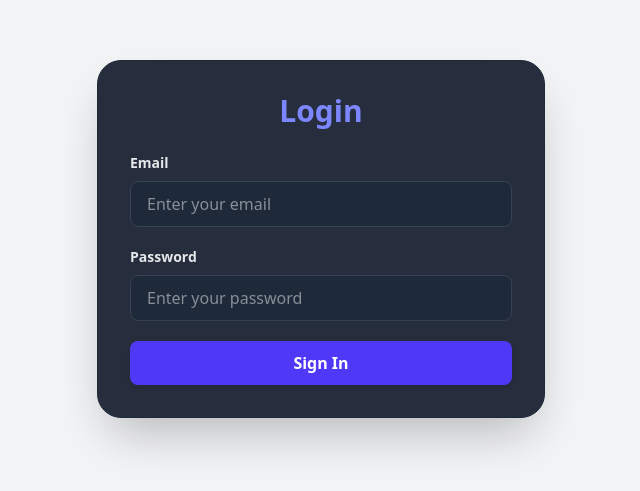
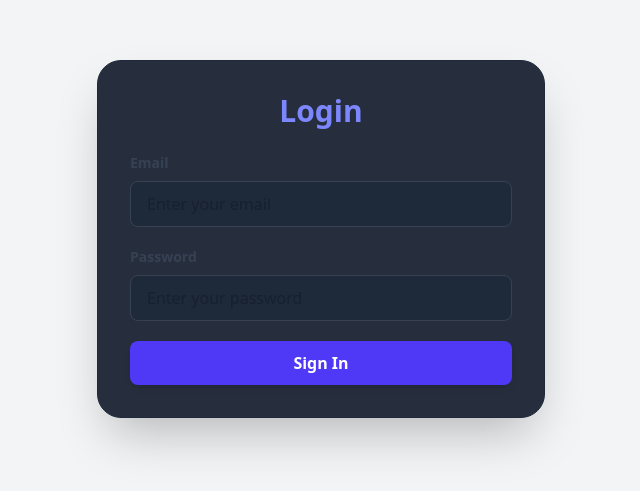
Before and after one commit to shruti1234-5/taskflow, a Next.js app: page /login in a window 1280 px wide. Shown: the part 161-652 px from the top of the page, without its empty margins (319-959 px from the left). Built offline with nearby package versions, Linux system fonts and the light colour scheme.

Commit message:
Update page.jsx

```diff
--- a/src/app/(unauthenticated)/login/page.jsx
+++ b/src/app/(unauthenticated)/login/page.jsx
@@ -67,7 +67,7 @@ export default function LoginPage() {
       <form onSubmit={handleSubmit} className="space-y-5">
         {/* Email */}
         <div>
-          <label className="block text-gray-700 dark:text-gray-200 text-sm font-semibold mb-2">
+          <label className="block text-gray-700 dark:text-black-200 text-sm font-semibold mb-2">
             Email
           </label>
           <input
@@ -77,13 +77,13 @@ export default function LoginPage() {
             onChange={handleChange}
             required
             placeholder="Enter your email"
-            className="w-full px-4 py-2.5 border border-gray-300 dark:border-gray-700 rounded-lg bg-white dark:bg-gray-800 text-gray-900 dark:text-gray-100"
+            className="w-full px-4 py-2.5 border border-gray-300 dark:border-gray-700 rounded-lg bg-white dark:bg-gray-800 text-gray-900 dark:text-black-100"
           />
         </div>
 
         {/* Password */}
         <div>
-          <label className="block text-gray-700 dark:text-gray-200 text-sm font-semibold mb-2">
+          <label className="block text-gray-700 dark:text-black-200 text-sm font-semibold mb-2">
             Password
           </label>
           <input
@@ -93,7 +93,7 @@ export default function LoginPage() {
             onChange={handleChange}
             required
             placeholder="Enter your password"
-            className="w-full px-4 py-2.5 border border-gray-300 dark:border-gray-700 dark:text-black rounded-lg bg-white dark:bg-gray-800 text-gray-900 dark:text-gray-100"
+            className="w-full px-4 py-2.5 border border-gray-300 dark:border-gray-700 rounded-lg bg-white dark:bg-gray-800 text-gray-900 dark:text-black-100"
           />
         </div>
 
```
